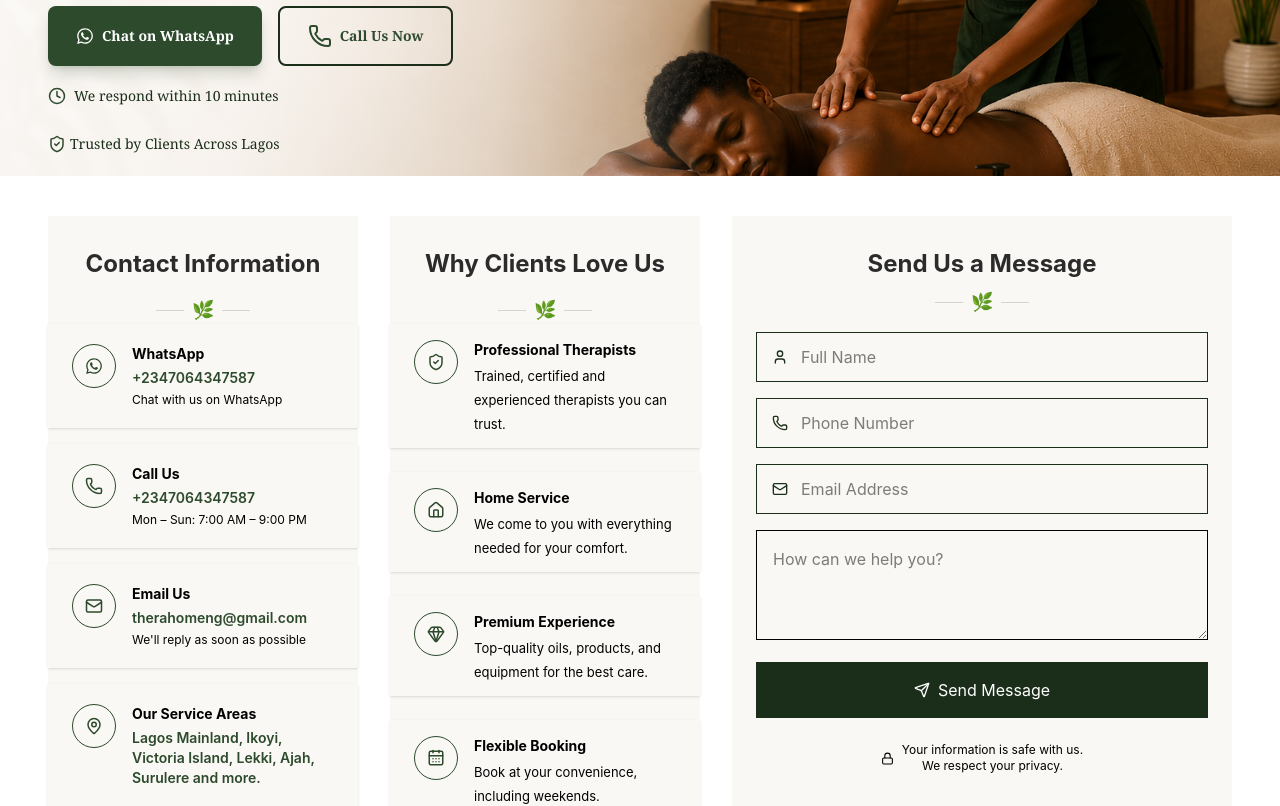
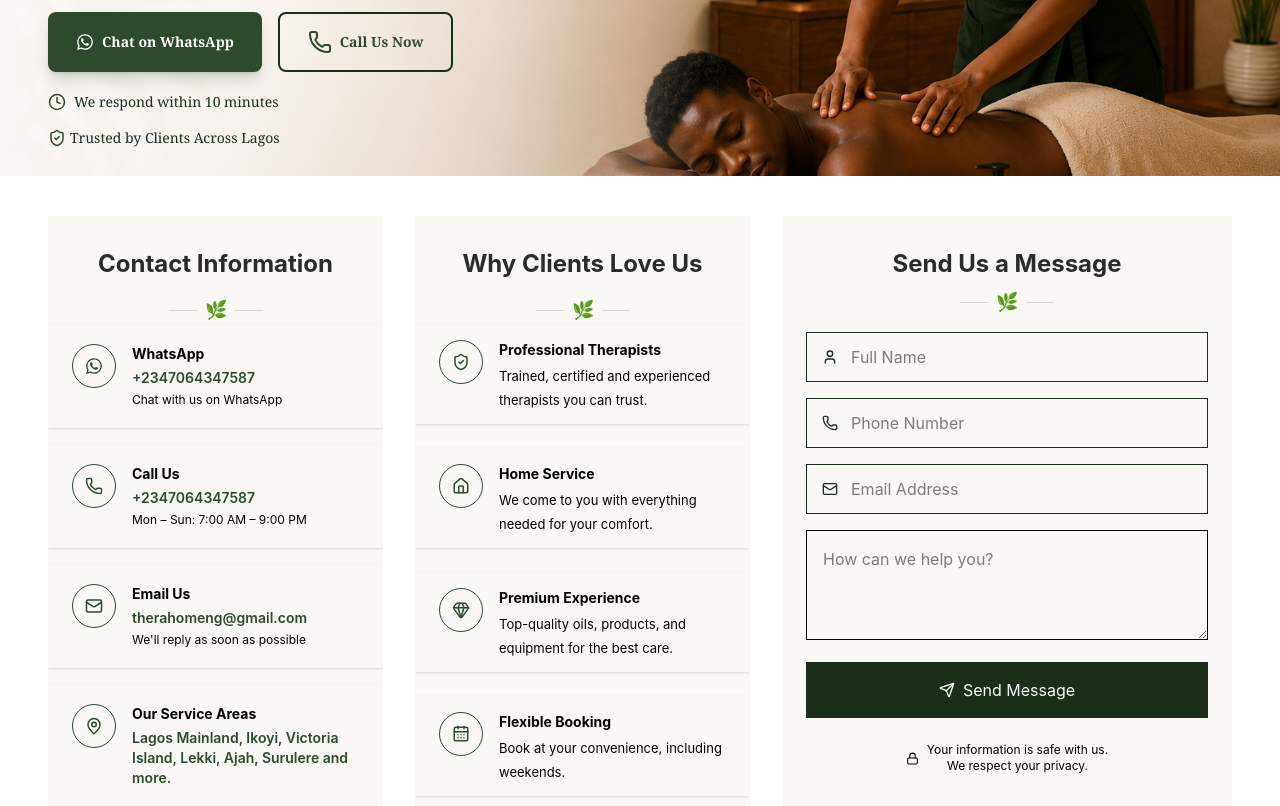
Before and after one commit to OluwaseunSodeeq/therahome, a Next.js app: page /contact in a window 1280 px wide. Shown: the part 380-1186 px from the top of the page. Built offline with nearby package versions, Linux system fonts and the light colour scheme.

Commit message:
Few Ui updated!!

```diff
--- a/app/contact/page.tsx
+++ b/app/contact/page.tsx
@@ -1,8 +1,8 @@
 import ContactBanner from "../../components/Ui-components/ContactBanner";
+import ContactHero from "../../components/Ui-components/ContactHero";
+import TrustBars from "../../components/Ui-components/TrustBars";
 import ContactForm from "../../components/Ui-components/ContactForm";
-import ContactHero from "../../components/Ui-components/ContactHero";
 import ContactInfo from "../../components/Ui-components/ContactInfo";
-import TrustBars from "../../components/Ui-components/TrustBars";
 import WhyLoveUs from "../../components/Ui-components/WhyLoveUs";
 
 export default function page() {
@@ -10,14 +10,14 @@ export default function page() {
     <div>
       <ContactHero />
       <div
-        className="relative max-w-360 mx-auto
+        className="relative w-full mx-auto
           bg-white
           py-10
           grid
           grid-cols-1
           gap-8
           md:grid-cols-2
-          lg:grid-cols-[1fr_1fr_500px]
+          lg:grid-cols-[1fr_1fr_minmax(320px,450px)]
           lg:px-12
           2xl:px-0
 "
--- a/components/Ui-components/AboutHero.tsx
+++ b/components/Ui-components/AboutHero.tsx
@@ -50,7 +50,7 @@ export default function AboutHero() {
             fill
             priority
             sizes="100vw"
-            className="hero-img object-cover object-[center_40%]"
+            className="hero-img object-cover object-[center_40%] hidden lg:block"
           />
           <Image
             src="/mobileabouthero.png"
--- a/components/Ui-components/ContactForm.tsx
+++ b/components/Ui-components/ContactForm.tsx
@@ -112,16 +112,6 @@ export default function ContactForm() {
       setLoading(false);
     }
   };
-  // const handleSubmit = () => {
-  //   if (!validate()) return;
-
-  //   setLoading(true);
-
-  //   setTimeout(() => {
-  //     setLoading(false);
-  //     setSent(true);
-  //   }, 1800);
-  // };
 
   const resetForm = () => {
     setSent(false);
@@ -146,6 +136,7 @@ export default function ContactForm() {
       py-6 md:py-8
       px-4 md:px-6
       shadow-sm2
+      overflow-hidden
       "
     >
       <ServiceReveal from="right">
@@ -209,7 +200,6 @@ export default function ContactForm() {
               className="
             text-2xl
             font-bold
-            serif
             "
             >
               Message Sent!
--- a/components/Ui-components/ContactHero.tsx
+++ b/components/Ui-components/ContactHero.tsx
@@ -62,8 +62,6 @@ export default function ContactHero() {
             sizes="100vw"
             className="bg-hero-img object-cover object-[center_40%] hidden lg:block"
           />
-          {/* Gradient overlay */}
-          <WhiteOverlay />
 
           {/* mobile */}
           <Image
@@ -75,6 +73,8 @@ export default function ContactHero() {
             className="lg:hidden object-cover object-[center_40%]"
           />
         </div>
+        {/* Gradient overlay */}
+        <WhiteOverlay />
         <Overlay />
 
         {/* Content */}
@@ -161,7 +161,7 @@ export default function ContactHero() {
           {/* Response Time */}
           <div
             style={anim(0.5)}
-            className="flex items-center gap-2 mt-7 lg:mt-0"
+            className="flex items-center gap-2 mt-4 lg:mt-0"
           >
             <span className="text-primary-green">
               <Clock size={18} />
@@ -173,7 +173,7 @@ export default function ContactHero() {
           </div>
 
           {/* Trust */}
-          <div style={anim(0.58)} className="mt-7 flex items-center gap-1">
+          <div style={anim(0.58)} className="mt-4 flex items-center gap-1">
             <span className="text-primary-green">
               <ShieldCheck size={18} />
             </span>
--- a/components/Ui-components/ContactInfo.tsx
+++ b/components/Ui-components/ContactInfo.tsx
@@ -73,13 +73,13 @@ const iconMap: Record<IconType, React.ElementType> = {
 export default function ContactInfo() {
   const { handleCall } = useFunctionalitiesContext();
   return (
-    <div className="bg-hero-bg pt-6 md:pt-8 ">
+    <div className="min-w-0 bg-hero-bg pt-6 md:pt-8 overflow-hidden">
       <ServiceReveal from="right">
         {/* heading */}
 
         <div className="text-center mb-4">
           <h3
-          className="
+            className="
           text-2xl
           font-bold
           text-black
--- a/components/Ui-components/WhyLoveUs.tsx
+++ b/components/Ui-components/WhyLoveUs.tsx
@@ -73,7 +73,7 @@ const iconMap: Record<IconType, React.ElementType> = {
 
 export default function WhyLoveUs() {
   return (
-    <div className="bg-hero-bg pt-6 md:pt-8 ">
+    <div className="min-w-0 bg-hero-bg pt-6 md:pt-8 overflow-hidden">
       {/* heading */}
       <ServiceReveal from="left">
         <div className="text-center mb-4">
```
Lines whose indentation alone changed are shown as unchanged.
